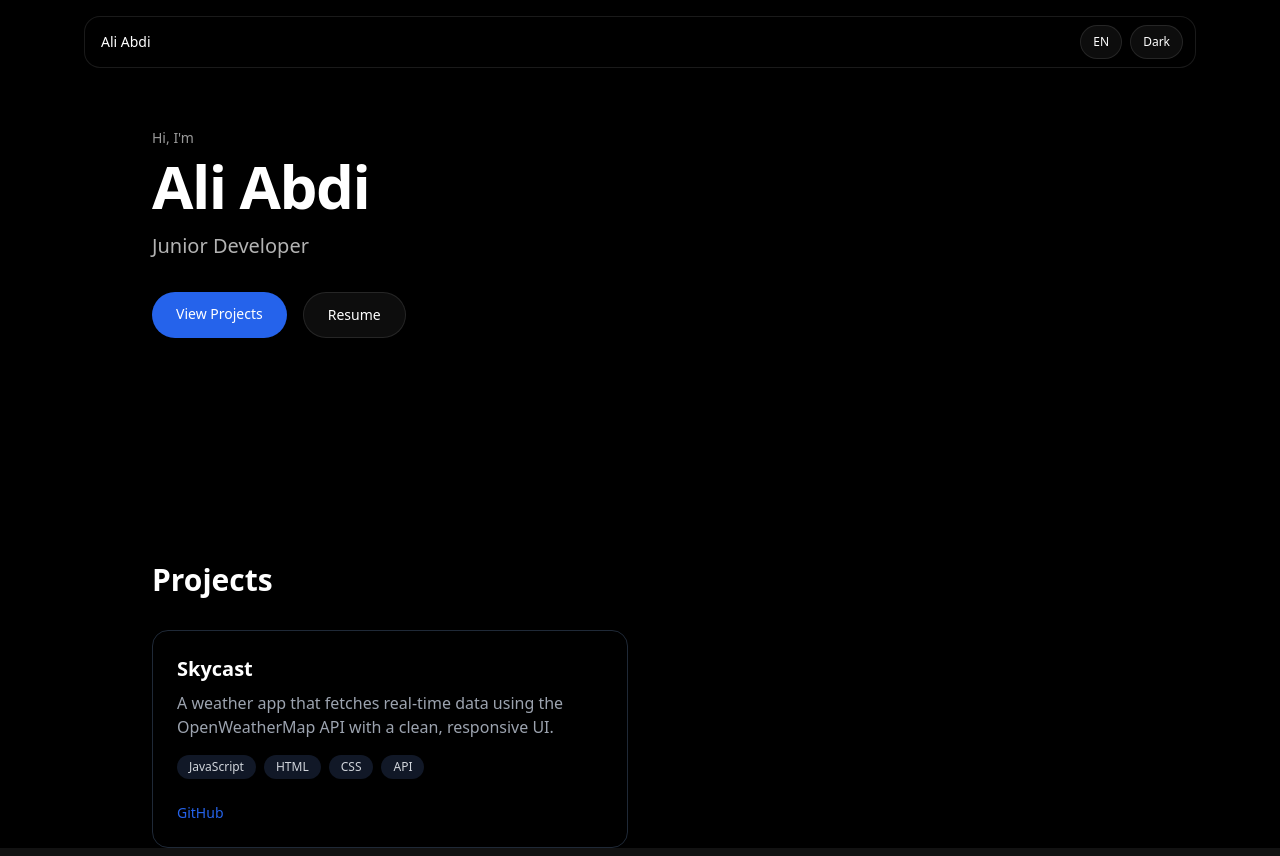
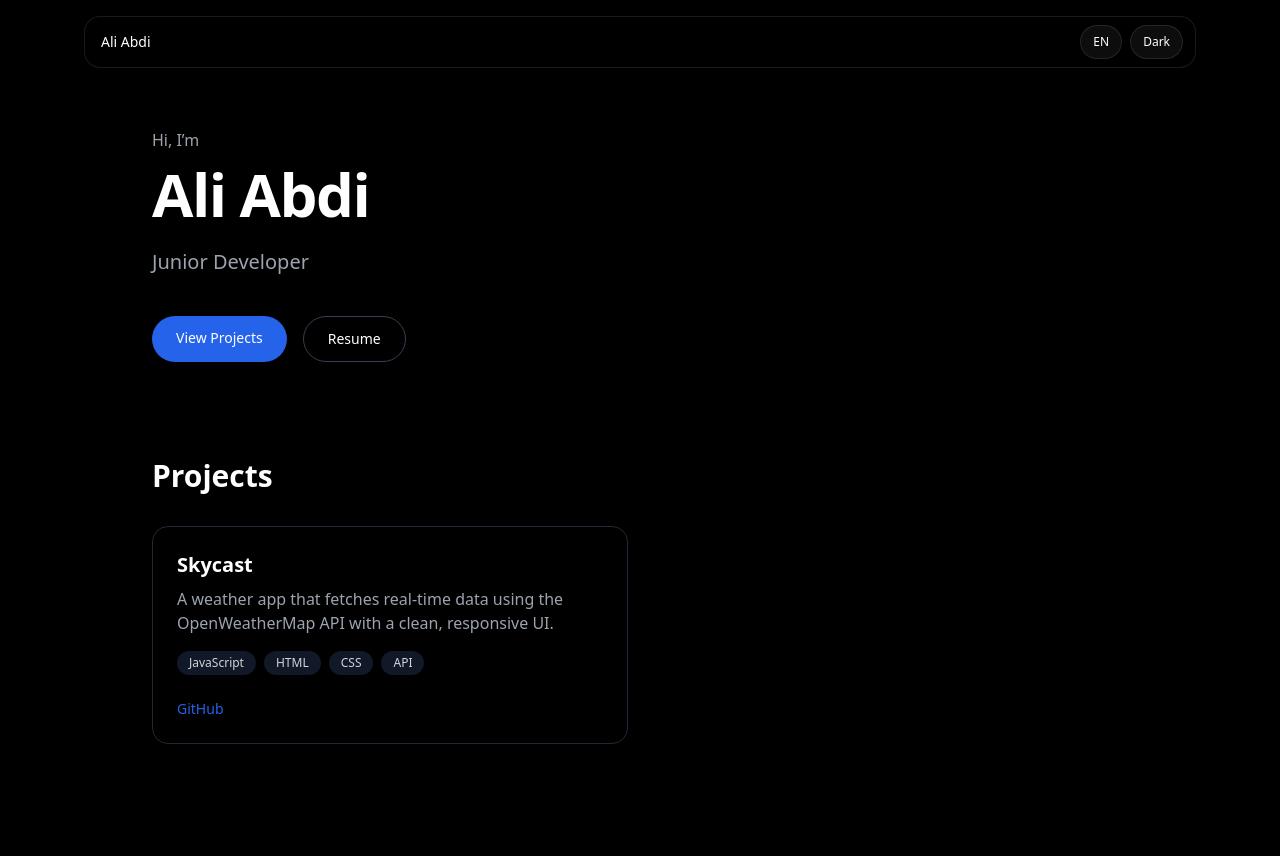
Before and after one commit to Ali-Abdy/ali-portfolio, a Next.js app: page / in a window 1280 px wide. Built offline with nearby package versions, Linux system fonts and the light colour scheme.

Commit message:
reduced the intro size

```diff
--- a/app/page.tsx
+++ b/app/page.tsx
@@ -1,75 +1,70 @@
 "use client";
 
 import TopBar from "@/components/TopBar";
+import ProjectCard from "@/components/ProjectCard";
 import { useI18n } from "@/app/i18n";
-import ProjectCard from "@/components/ProjectCard";
-
-
-const copy = {
-  en: {
-    hi: "Hi, I'm",
-    role: "Junior Developer",
-    ctaProjects: "View Projects",
-    ctaResume: "Resume",
-    projectsTitle: "Projects",
-  },
-  de: {
-    hi: "Hi, ich bin",
-    role: "Junior Entwickler",
-    ctaProjects: "Projekte ansehen",
-    ctaResume: "Lebenslauf",
-    projectsTitle: "Projekte",
-  },
-} as const;
+import { projects } from "@/app/projects.data";
 
 export default function Home() {
   const { lang } = useI18n();
-  const t = copy[lang];
 
   return (
     <main className="min-h-screen bg-white text-black dark:bg-black dark:text-white">
       <TopBar />
 
+      {/* HERO SECTION */}
       <section className="mx-auto max-w-5xl px-6 pt-32 pb-24">
-        <p className="text-sm text-black/60 dark:text-white/60">{t.hi}</p>
+  <p className="text-sm md:text-base text-gray-500 dark:text-gray-400">
+    {lang === "de" ? "Hallo, ich bin" : "Hi, I’m"}
+  </p>
 
-        <h1 className="mt-2 text-5xl md:text-6xl font-semibold tracking-tight">
-          Ali Abdi
-        </h1>
+  <h2 className="mt-3 text-5xl md:text-6xl font-bold tracking-tight">
+    Ali Abdi
+  </h2>
 
-        <p className="mt-4 text-xl text-black/70 dark:text-white/70">
-          {t.role}
-        </p>
+  <p className="mt-6 text-xl text-gray-600 dark:text-gray-400">
+    {lang === "de" ? "Junior Entwickler" : "Junior Developer"}
+  </p>
 
-        <div className="mt-8 flex gap-4">
+        <div className="mt-10 flex gap-4">
           <a
             href="#projects"
-            className="rounded-full bg-blue-600 text-white px-6 py-3 text-sm font-medium hover:bg-blue-700 transition"
+            className="rounded-full bg-blue-600 px-6 py-3 text-sm font-medium text-white hover:bg-blue-700 transition"
           >
-            {t.ctaProjects}
+            {lang === "de" ? "Projekte ansehen" : "View Projects"}
           </a>
+
           <a
-            href="/resume"
-            className="rounded-full border border-black/10 bg-white/60 px-6 py-3 text-sm font-medium hover:bg-white transition
-                       dark:border-white/10 dark:bg-white/5 dark:hover:bg-white/10"
+            href="#"
+            className="rounded-full border border-gray-300 dark:border-gray-700 px-6 py-3 text-sm font-medium hover:bg-gray-100 dark:hover:bg-gray-900 transition"
           >
-            {t.ctaResume}
+            {lang === "de" ? "Lebenslauf" : "Resume"}
           </a>
         </div>
       </section>
 
-<section id="projects" className="mt-32 max-w-5xl mx-auto px-6">
-  <h2 className="text-3xl font-semibold">Projects</h2>
+      {/* PROJECTS SECTION */}
+      <section
+        id="projects"
+        className="mx-auto max-w-5xl px-6 pb-28"
+      >
+        <h3 className="text-3xl font-semibold">
+          {lang === "de" ? "Projekte" : "Projects"}
+        </h3>
 
-  <div className="mt-8 grid gap-6 sm:grid-cols-2">
-    <ProjectCard
-      title="Skycast"
-      description="A weather app that fetches real-time data using the OpenWeatherMap API with a clean, responsive UI."
-      tech={["JavaScript", "HTML", "CSS", "API"]}
-      github="https://github.com/Ali-Abdy/Skycast"
-    />
-  </div>
-</section>
+        <div className="mt-8 grid gap-6 sm:grid-cols-2">
+          {projects.map((p) => (
+            <ProjectCard
+              key={p.slug}
+              title={p.title[lang]}
+              description={p.description[lang]}
+              tech={p.tech}
+              github={p.github}
+              live={p.live}
+            />
+          ))}
+        </div>
+      </section>
     </main>
   );
 }
--- /dev/null
+++ b/app/projects.data.ts
@@ -0,0 +1,22 @@
+export type Lang = "en" | "de";
+export type Project = {
+  slug: string;
+  title: { en: string; de: string };
+  description: { en: string; de: string };
+  tech: string[];
+  github: string;
+  live?: string;
+};
+
+export const projects: Project[] = [
+  {
+    slug: "skycast",
+    title: { en: "Skycast", de: "Skycast" },
+    description: {
+      en: "A weather app that fetches real-time data using the OpenWeatherMap API with a clean, responsive UI.",
+      de: "Eine Wetter-App, die Echtzeitdaten über die OpenWeatherMap-API abruft – mit einer klaren, responsiven Oberfläche.",
+    },
+    tech: ["JavaScript", "HTML", "CSS", "API"],
+    github: "https://github.com/Ali-Abdy/Skycast",
+  },
+];
```
